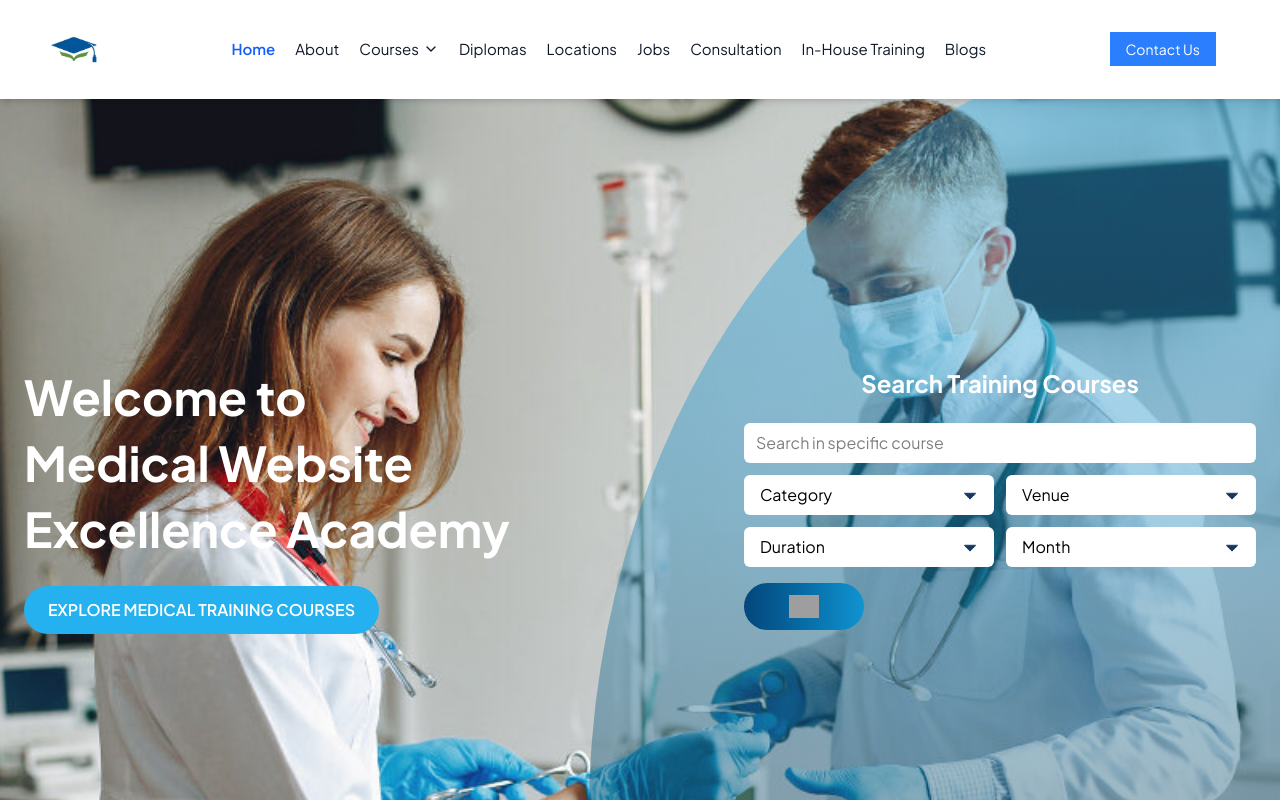
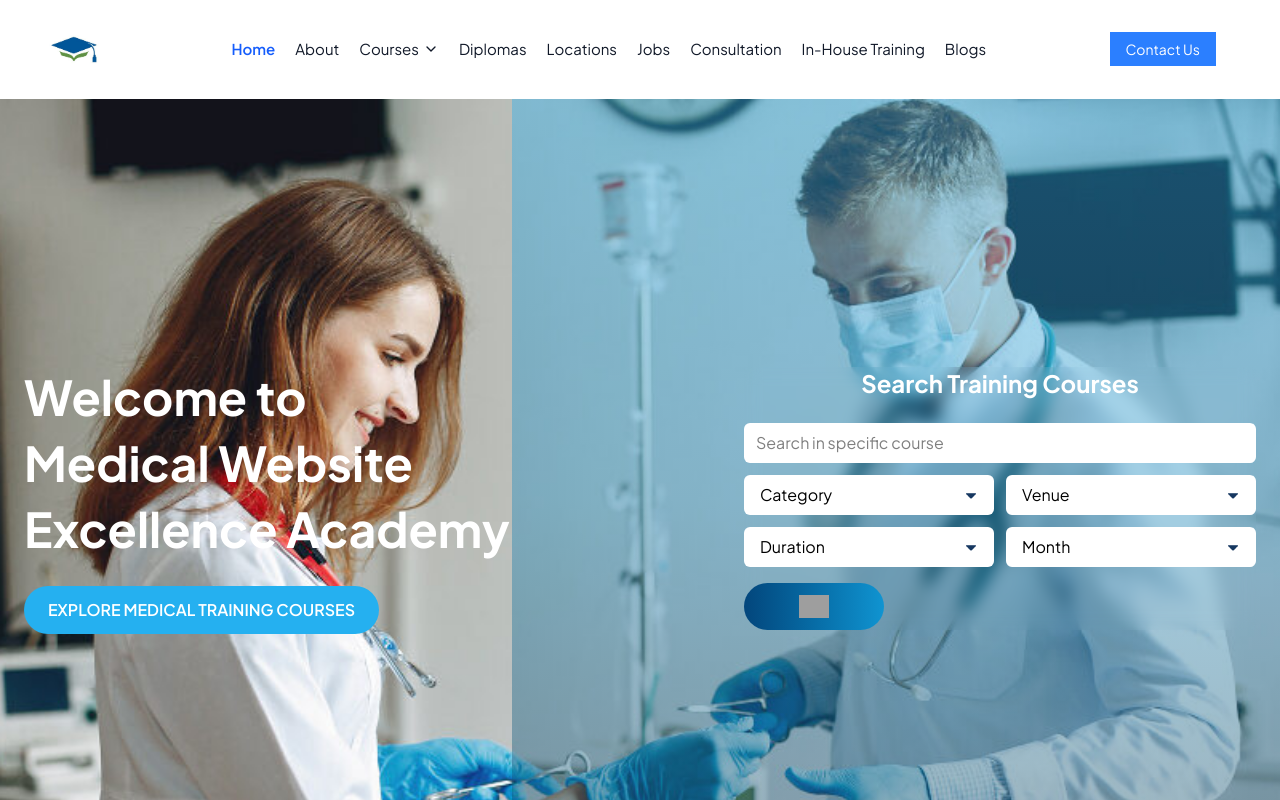
Before and after one commit to fatima03Z/medical-institute, a Next.js app: page / in a window 1280 px wide. Shown: the top 800 px of the page. Built offline with nearby package versions, Linux system fonts and the light colour scheme; grey boxes are pictures that could not be loaded.

Commit message:
Fix use client directive and course filtering

```diff
--- a/src/components/Hero.tsx
+++ b/src/components/Hero.tsx
@@ -19,20 +19,18 @@ const Hero = () => {
   const months = ["January", "March", "June"];
 
   return (
-    <section className="relative w-full min-h-screen flex items-center justify-center font-['Plus_Jakarta_Sans']">
-      <Image
-        src="/images/herobg.png"
-        alt="Hero Background"
-        fill
-        priority
-        className="object-cover -z-10"
-      />
+    <section className="relative w-full min-h-screen flex items-center justify-center font-['Plus_Jakarta_Sans'] overflow-hidden">
+      <div className="absolute inset-0">
+        <Image src="/images/herobg.png" alt="Hero Background" fill priority className="object-cover" />
+      </div>
 
-      <div className="absolute right-0 top-0 w-[60%] h-full bg-gradient-to-b from-[#25B0F0]/40 via-[#1988BC]/40 to-[#073B53]/40 clip-path-curve" />
+      <div className="absolute right-0 top-0 w-full md:w-[60%] h-full bg-gradient-to-b from-[#25B0F0]/40 via-[#1988BC]/40 to-[#073B53]/40 md:clip-path-curve" />
 
-      <div className="container mx-auto flex flex-col md:flex-row items-center justify-between h-full px-4 sm:px-6">
-        <div className="text-white max-w-lg z-10 text-center md:text-left mb-10 md:mb-0">
-          <h1 className="font-['Plus_Jakarta_Sans'] text-3xl sm:text-4xl md:text-5xl font-bold leading-snug mb-6">
+      <div className="container mx-auto relative z-10 flex flex-col md:flex-row items-center justify-between h-full px-4 sm:px-6 py-16">
+
+        {/* LEFT SIDE */}
+        <div className="text-white max-w-lg text-center md:text-left mb-10 md:mb-0">
+          <h1 className="text-3xl sm:text-4xl md:text-5xl font-bold leading-snug mb-6">
             Welcome to <br /> Medical Website <br /> Excellence Academy
           </h1>
           <button className="bg-[#25B0F0] px-6 py-3 rounded-full font-semibold hover:bg-[#1988BC] transition">
@@ -40,11 +38,13 @@ const Hero = () => {
           </button>
         </div>
 
-        <div className="w-full max-w-lg z-10 text-white">
+        {/* RIGHT SIDE */}
+        <div className="w-full max-w-lg text-white backdrop-blur-sm">
           <h3 className="font-bold text-xl sm:text-2xl mb-6 text-center">
             Search Training Courses
           </h3>
 
+          {/* Search Field */}
           <input
             type="text"
             value={search}
@@ -53,137 +53,56 @@ const Hero = () => {
             className="w-full bg-white px-3 py-2 rounded-md mb-3 text-black focus:ring-2 focus:ring-[#25B0F0]"
           />
 
+          {/* Filters Grid */}
           <div className="grid grid-cols-1 sm:grid-cols-2 gap-3 mb-4">
-            {/* Category */}
-            <div className="relative">
+
+            {/* Reusable Dropdown Component */}
+            {[
+              { label: category, set: setCategory, items: categories, id: "category" },
+              { label: venue, set: setVenue, items: venues, id: "venue" },
+              { label: duration, set: setDuration, items: durations, id: "duration" },
+              { label: month, set: setMonth, items: months, id: "month" },
+            ].map((dropdown, index) => (
+              <div className="relative" key={index}>
                 <button
                   onClick={() =>
-                  setOpenDropdown(openDropdown === "category" ? null : "category")
+                    setOpenDropdown(openDropdown === dropdown.id ? null : dropdown.id as DropdownType)
                   }
                   className="w-full flex justify-between items-center px-4 py-2 rounded-md bg-white text-black"
                 >
-                {category}
-                <img src="/images/dropdown.png" alt="▼" className="w-4 h-4 ml-2" />
+                  {dropdown.label}
+                  <Image src="/images/dropdown.png" alt="▼" width={14} height={14} />
                 </button>
-              {openDropdown === "category" && (
-                <ul className="absolute bg-white mt-1 rounded-md shadow-lg w-full z-20 text-black">
-                  {categories.map((c, i) => (
+
+                {openDropdown === dropdown.id && (
+                  <ul className="absolute bg-white mt-1 rounded-md shadow-lg w-full z-50 text-black">
+                    {dropdown.items.map((item, i) => (
                       <li
                         key={i}
                         onClick={() => {
-                        setCategory(c);
+                          dropdown.set(item);
                           setOpenDropdown(null);
                         }}
                         className="px-4 py-2 hover:bg-gray-100 cursor-pointer"
                       >
-                      {c}
+                        {item}
                       </li>
                     ))}
                   </ul>
                 )}
               </div>
-
-            {/* Venue */}
-            <div className="relative">
-              <button
-                onClick={() =>
-                  setOpenDropdown(openDropdown === "venue" ? null : "venue")
-                }
-                className="w-full flex justify-between items-center px-4 py-2 rounded-md bg-white text-black"
-              >
-                {venue}
-                <img src="/images/dropdown.png" alt="▼" className="w-4 h-4 ml-2" />
-              </button>
-              {openDropdown === "venue" && (
-                <ul className="absolute bg-white mt-1 rounded-md shadow-lg w-full z-20 text-black">
-                  {venues.map((v, i) => (
-                    <li
-                      key={i}
-                      onClick={() => {
-                        setVenue(v);
-                        setOpenDropdown(null);
-                      }}
-                      className="px-4 py-2 hover:bg-gray-100 cursor-pointer"
-                    >
-                      {v}
-                    </li>
             ))}
-                </ul>
-              )}
           </div>
 
-            {/* Duration */}
-            <div className="relative">
-              <button
-                onClick={() =>
-                  setOpenDropdown(openDropdown === "duration" ? null : "duration")
-                }
-                className="w-full flex justify-between items-center px-4 py-2 rounded-md bg-white text-black"
-              >
-                {duration}
-                <img src="/images/dropdown.png" alt="▼" className="w-4 h-4 ml-2" />
-              </button>
-              {openDropdown === "duration" && (
-                <ul className="absolute bg-white mt-1 rounded-md shadow-lg w-full z-20 text-black">
-                  {durations.map((d, i) => (
-                    <li
-                      key={i}
-                      onClick={() => {
-                        setDuration(d);
-                        setOpenDropdown(null);
-                      }}
-                      className="px-4 py-2 hover:bg-gray-100 cursor-pointer"
-                    >
-                      {d}
-                    </li>
-                  ))}
-                </ul>
-              )}
-            </div>
-
-            {/* Month */}
-            <div className="relative">
-              <button
-                onClick={() =>
-                  setOpenDropdown(openDropdown === "month" ? null : "month")
-                }
-                className="w-full flex justify-between items-center px-4 py-2 rounded-md bg-white text-black"
-              >
-                {month}
-                <img src="/images/dropdown.png" alt="▼" className="w-4 h-4 ml-2" />
-              </button>
-              {openDropdown === "month" && (
-                <ul className="absolute bg-white mt-1 rounded-md shadow-lg w-full z-20 text-black">
-                  {months.map((m, i) => (
-                    <li
-                      key={i}
-                      onClick={() => {
-                        setMonth(m);
-                        setOpenDropdown(null);
-                      }}
-                      className="px-4 py-2 hover:bg-gray-100 cursor-pointer"
-                    >
-                      {m}
-                    </li>
-                  ))}
-                </ul>
-              )}
-            </div>
-          </div>
-
+          {/* Search Button */}
           <div className="flex justify-center sm:justify-start">
             <button
               onClick={() =>
                 alert(`Searching: ${search}, ${category}, ${venue}, ${duration}, ${month}`)
               }
-              className="flex justify-center items-center gap-2 w-[120px] bg-gradient-to-r from-[#03467c] to-[#1094d1] text-white py-3 rounded-4xl font-semibold hover:opacity-90 transition"
+              className="flex justify-center items-center gap-2 w-[140px] bg-gradient-to-r from-[#03467c] to-[#1094d1] text-white py-3 rounded-full font-semibold hover:opacity-90 transition"
             >
-              <Image
-                src="/images/arrow-right.png"
-                alt="Search"
-                width={30}
-                height={18}
-              />
+              <Image src="/images/arrow-right.png" alt="Search" width={30} height={18} />
             </button>
           </div>
         </div>
```
Lines whose indentation alone changed are shown as unchanged.
